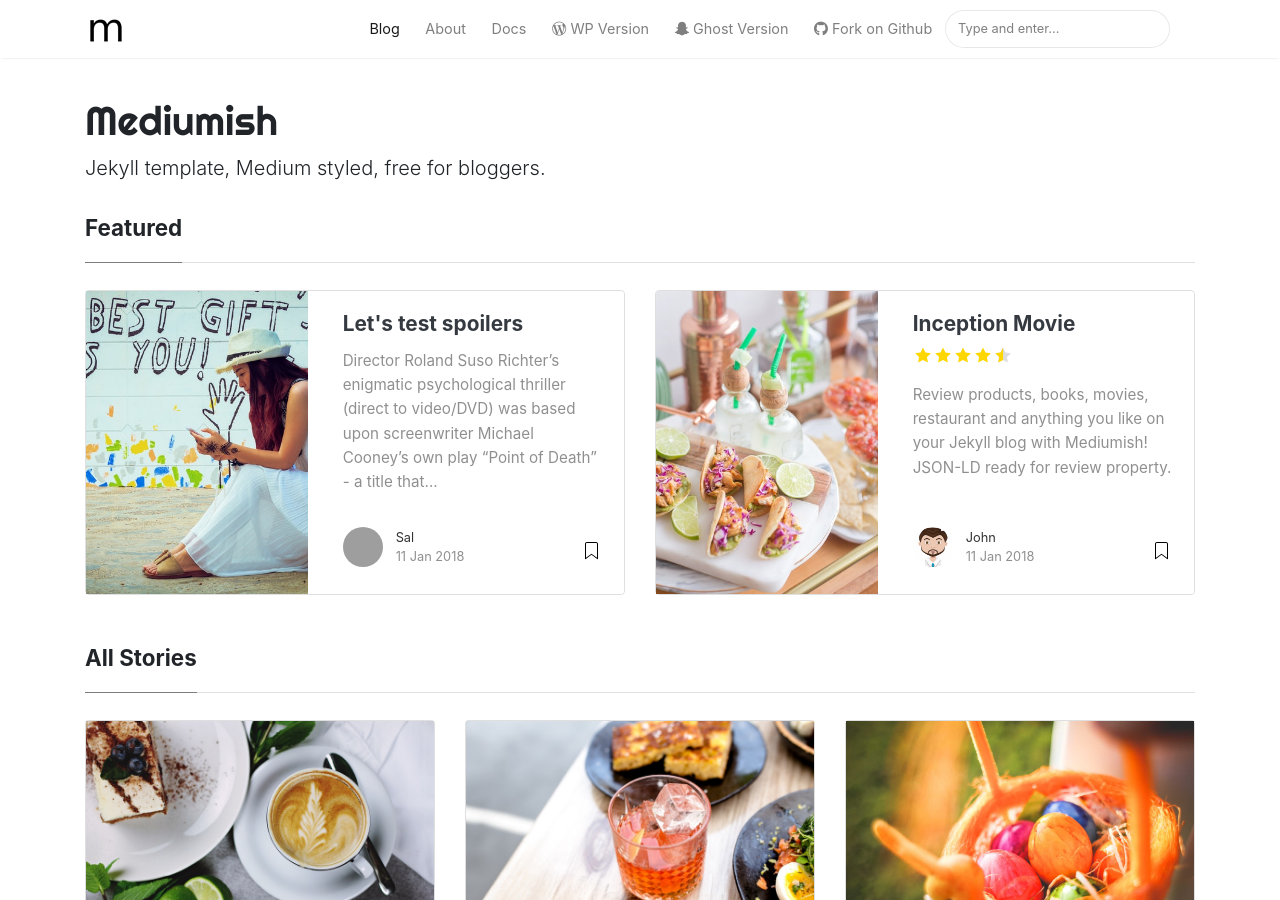
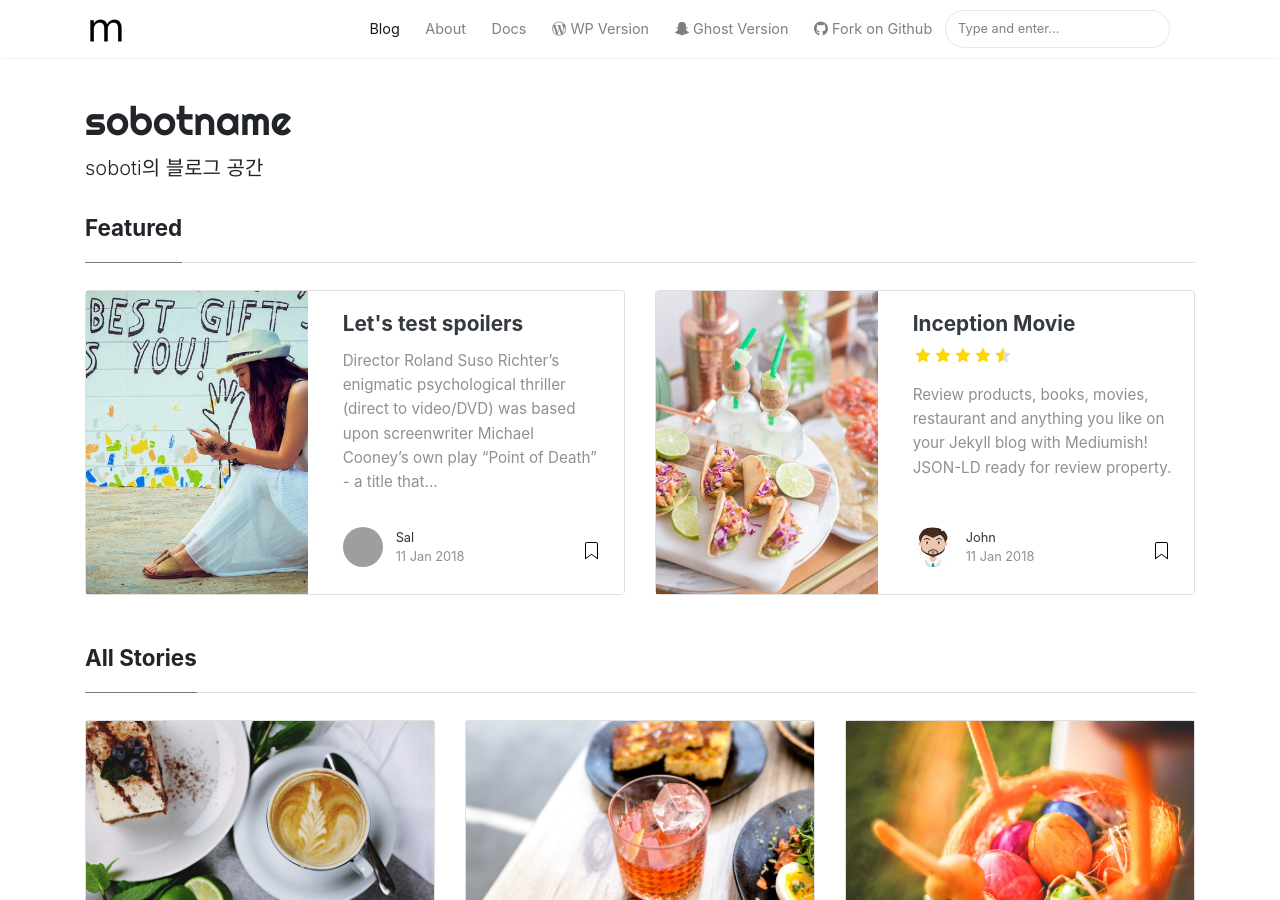
Before and after one commit to pkfw/soboti.github.io, a Jekyll site: the page built from index.html, in a window 1280 px wide and 900 px high. Built offline with Jekyll 4.4.1, drawn with Linux system fonts in a browser that asks for light colours; nearby versions of some CDN libraries; the list of posts is cut into pages by our own code; some of the changed text lies outside the part shown; grey boxes are pictures that could not be loaded.

Commit message:
블로그 타이틀

```diff
--- a/_config.yml
+++ b/_config.yml
@@ -1,7 +1,7 @@
 # Site
-name: "Mediumish"
-title: "Mediumish"
-description: "Jekyll template, Medium styled, free for bloggers."
+name: "sobotname"
+title: "sobot"
+description: "soboti의 블로그 공간"
 logo: 'assets/images/logo.png'
 favicon: 'assets/images/logo.png'
 baseurl: ''
```
